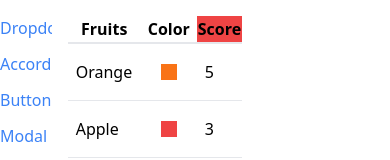
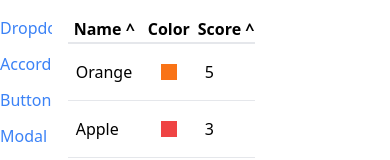
Before and after one commit to claysawyer/pf-react, a React (Create React App) app: page /table in a window 390 px wide. Shown: the top 160 px of the page. Built offline with nearby package versions, Linux system fonts and the light colour scheme.

Commit message:
init sortableTable component

```diff
--- a/src/components/SortableTable.js
+++ b/src/components/SortableTable.js
@@ -1,7 +1,20 @@
 import Table from "./Table"
 
 function SortableTable(props) {
-  return <Table>{...props}</Table>
+  const { config } = props;
+
+const updatedConfig = config.map((column) => {
+  if (!column.sortValue) {
+    return column;
+  }
+
+  return {
+    ...column,
+    header: () => <th>{column.label} ^ </th>
+  }
+})
+
+  return <Table {...props} config={updatedConfig} />
 }
 
 export default SortableTable
--- a/src/pages/TablePage.js
+++ b/src/pages/TablePage.js
@@ -1,4 +1,5 @@
-import Table from "../components/Table";
+// import Table from "../components/Table";
+import SortableTable from "../components/SortableTable";
 
 function TablePage() {
   const data = [
@@ -9,7 +10,10 @@
   ];
 
   const config = [
-    { label: "Fruits", render: (fruit) => fruit.name },
+    { label: "Name",
+      render: (fruit) => fruit.name,
+      sortValue: (fruit) => fruit.name
+    },
     {
       label: "Color",
       render: (fruit) => <div className={`p-2 m-3 ${fruit.color}`}></div>,
@@ -17,10 +21,8 @@
     {
       label: "Score",
       render: (fruit) => fruit.score,
-      header: () => <th className="bg-red-500">Score</th>
+      sortValue: (fruit) => fruit.score
     },
-
-
   ];
 
   const keyFn = (fruit) => {
@@ -29,7 +31,7 @@
 
   return (
     <div>
-      <Table data={data} config={config} keyFn={keyFn} />
+      <SortableTable data={data} config={config} keyFn={keyFn} />
     </div>
   );
 }
```
